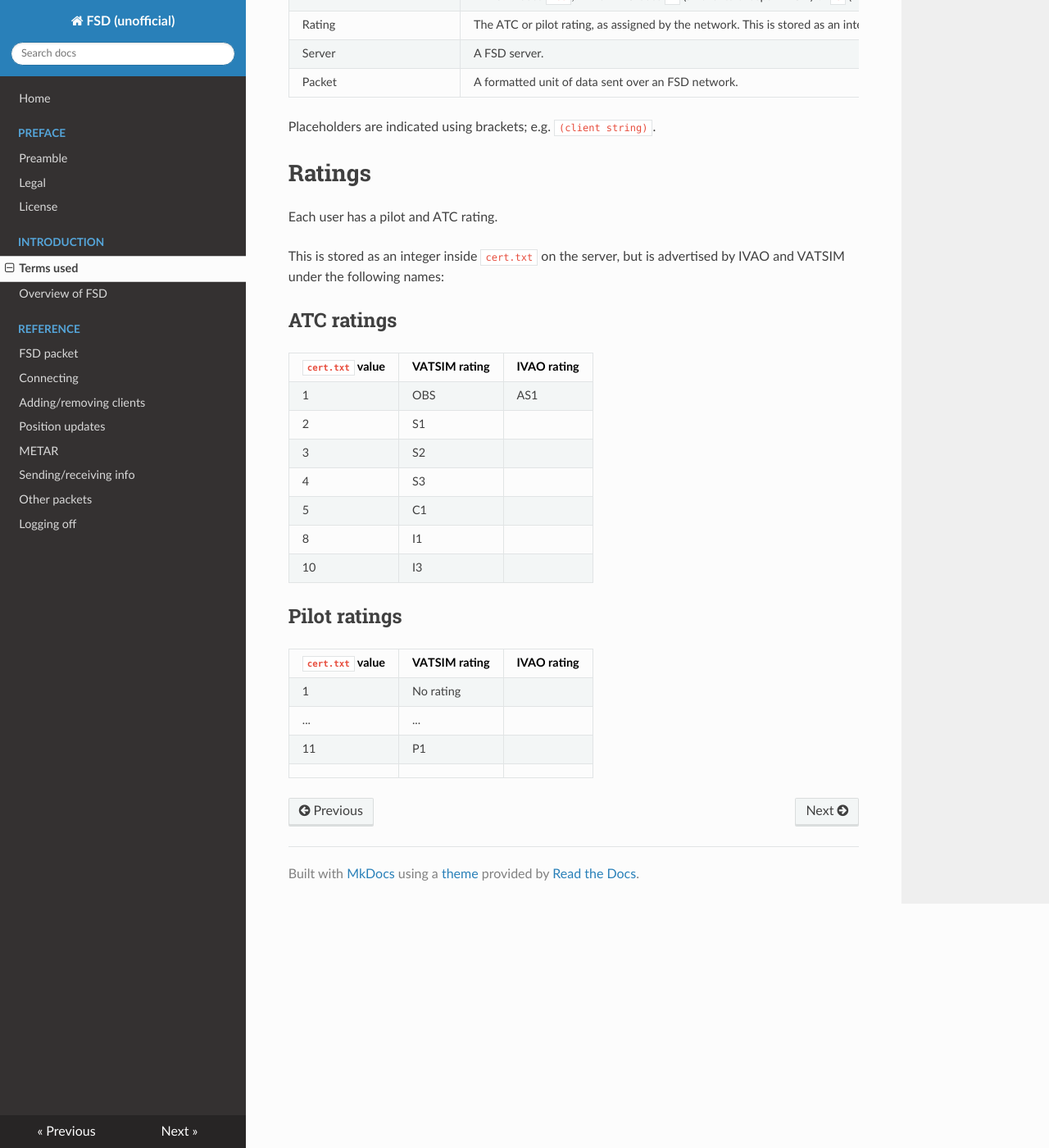
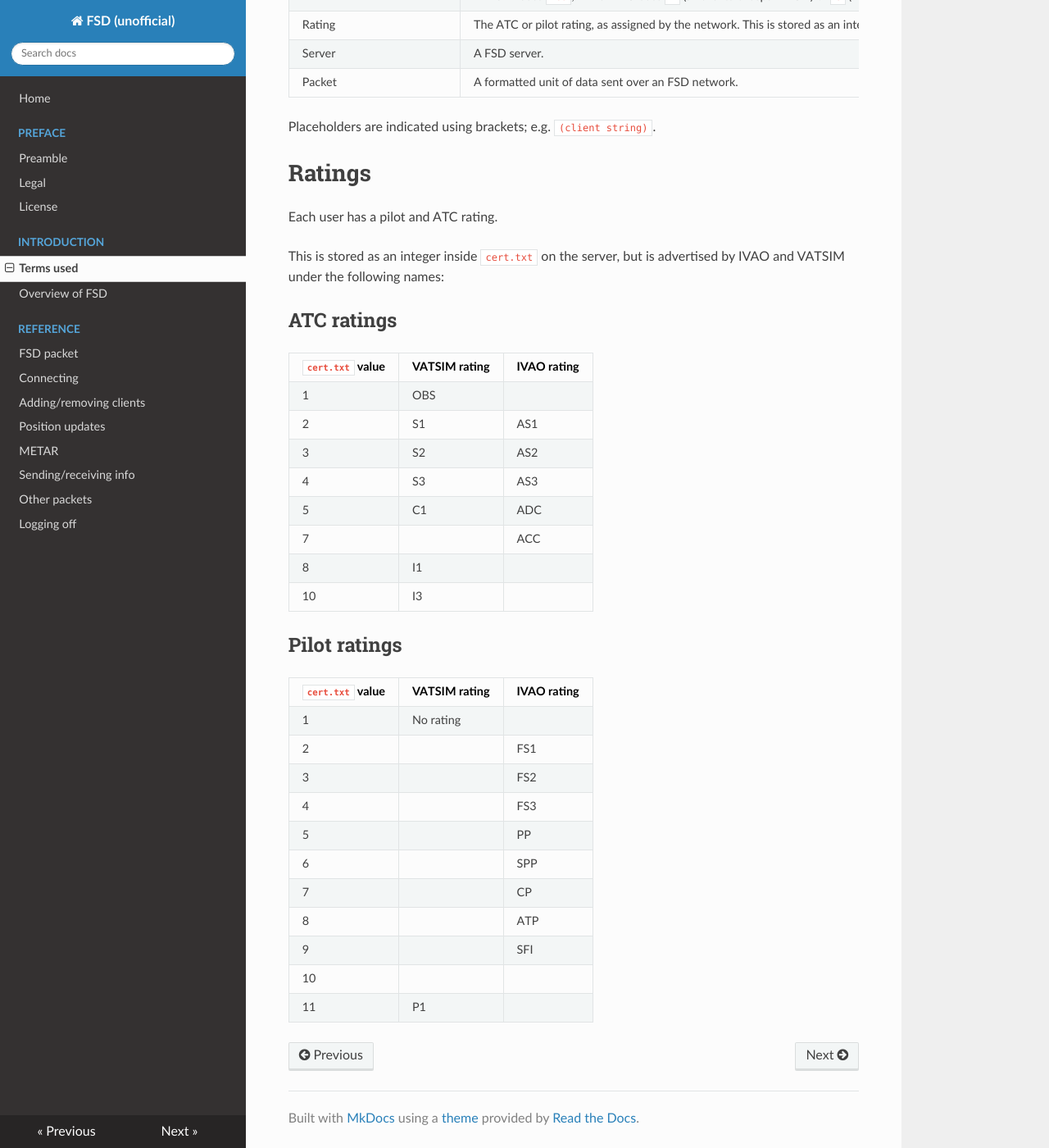
Before and after one commit to norrisng/fsd-doc, an MkDocs documentation site: the page built from docs/intro/defs.md, in a window 1280 px wide and 1400 px high, scrolled down 445 px. Shown: the whole window at 82% size. Built offline with MkDocs 1.6.1, drawn with Linux system fonts in a browser that asks for light colours; nearby versions of some CDN libraries; old or Windows-style settings are respelled for this version of MkDocs.

Commit message:
Add IVAO ratings, based on Whazzup

```diff
--- a/docs/intro/defs.md
+++ b/docs/intro/defs.md
@@ -27,11 +27,12 @@ This is stored as an integer inside `cert.txt` on the server, but is advertised
 
 | `cert.txt` value | VATSIM rating | IVAO rating |
 | ---------------- | ------------- | ----------- |
-| 1                | OBS           | AS1         |
-| 2                | S1            |             |
-| 3                | S2            |             |
-| 4                | S3            |             |
-| 5                | C1            |             |
+| 1                | OBS           |             |
+| 2                | S1            | AS1         |
+| 3                | S2            | AS2         |
+| 4                | S3            | AS3         |
+| 5                | C1            | ADC         |
+| 7                |               | ACC         |
 | 8                | I1            |             |
 | 10               | I3            |             |
 
@@ -41,6 +42,13 @@ This is stored as an integer inside `cert.txt` on the server, but is advertised
 | `cert.txt` value | VATSIM rating | IVAO rating |
 | ---------------- | ------------- | ----------- |
 | 1                | No rating     |             |
-| ...              | ...           |             |
+| 2                |               | FS1         |
+| 3                |               | FS2         |
+| 4                |               | FS3         |
+| 5                |               | PP          |
+| 6                |               | SPP         |
+| 7                |               | CP          |
+| 8                |               | ATP         |
+| 9                |               | SFI         |
+| 10               |               |             |
 | 11               | P1            |             |
-|                  |               |             |
```
